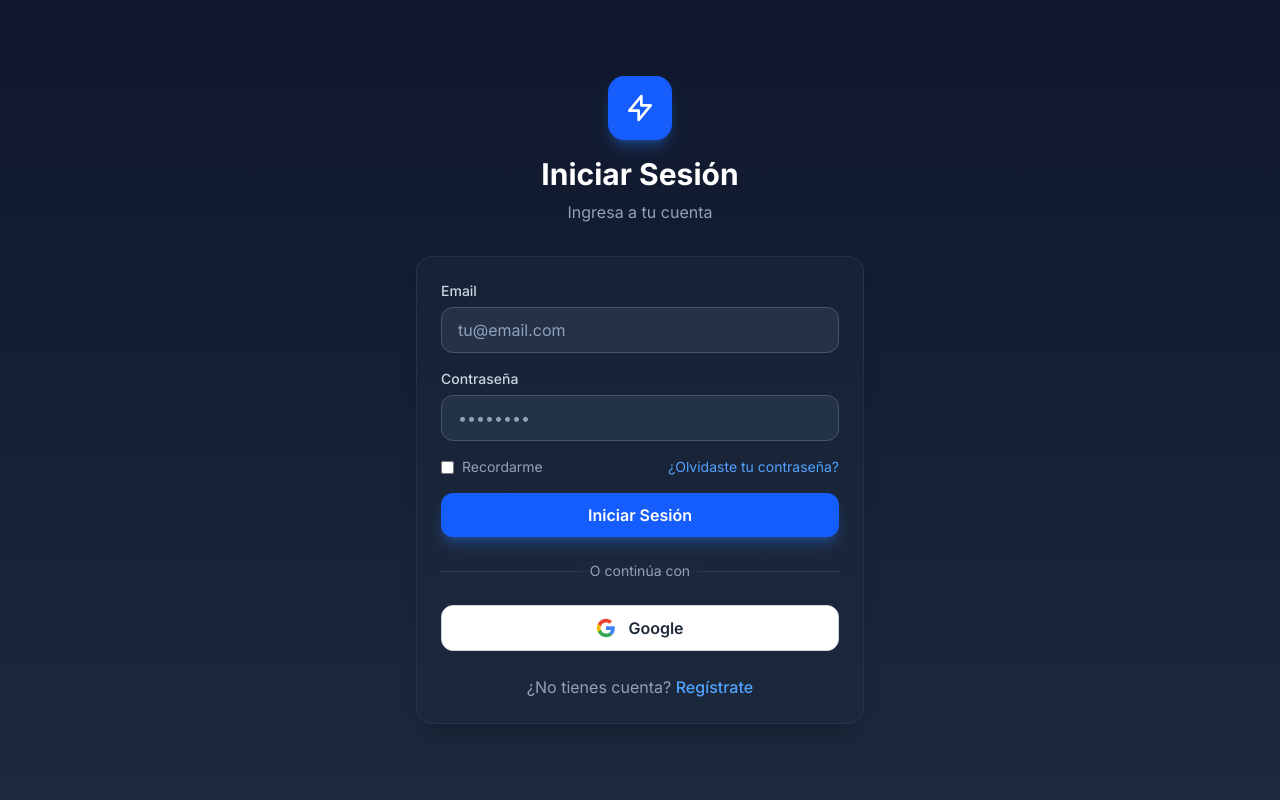
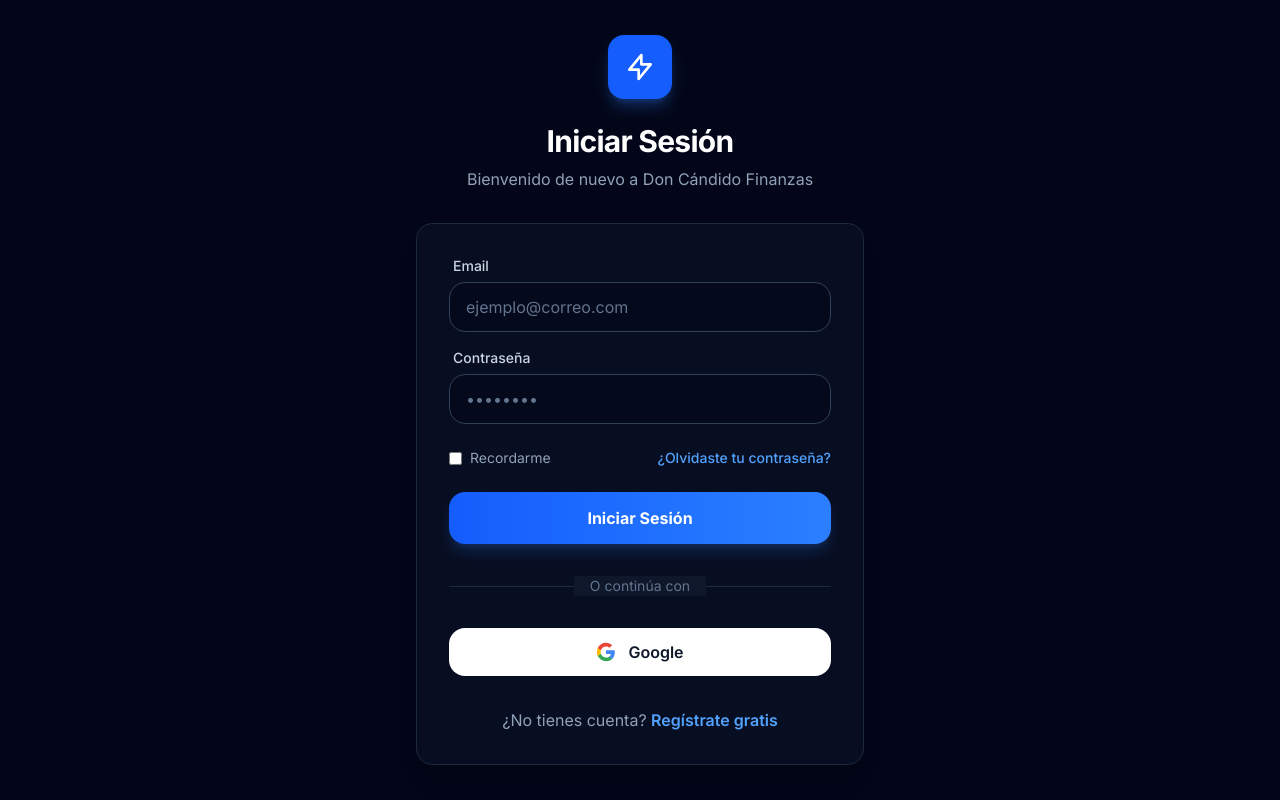
Before and after one commit to Sergiocharata1977/don-candidoia-finanzas, a Next.js app: page /login in a window 1280 px wide. Built offline with nearby package versions, Linux system fonts and the light colour scheme; no server answers.

Commit message:
feat: complete login rewrite with auth cookie fix and premium UI

```diff
--- a/src/app/(auth)/login/page.tsx
+++ b/src/app/(auth)/login/page.tsx
@@ -5,9 +5,7 @@ import Link from 'next/link';
 import { useRouter, useSearchParams } from 'next/navigation';
 import { signIn, signInWithGoogle } from '@/firebase/auth';
 
-import { Suspense } from 'react';
-
-function LoginForm() {
+export default function LoginPage() {
   const router = useRouter();
   const searchParams = useSearchParams();
   const [email, setEmail] = useState('');
@@ -15,7 +13,13 @@ function LoginForm() {
   const [error, setError] = useState('');
   const [loading, setLoading] = useState(false);
 
+  // Use dashboard as default redirect, or the one from params
   const redirectUrl = searchParams.get('redirect') || '/dashboard';
+
+  const setAuthCookie = (uid: string) => {
+    // Set cookie manually to ensure middleware sees it immediately before redirect
+    document.cookie = `auth-token=${uid}; path=/; max-age=604800; SameSite=Lax`;
+  };
 
   const handleSubmit = async (e: React.FormEvent) => {
     e.preventDefault();
@@ -23,21 +27,28 @@ function LoginForm() {
     setLoading(true);
 
     try {
-      await signIn(email, password);
+      const userCredential = await signIn(email, password);
+      // Critical fix: Set cookie immediately before redirecting
+      setAuthCookie(userCredential.user.uid);
+
+      // Small delay to ensure cookie propagation
+      setTimeout(() => {
         router.push(redirectUrl);
-    } catch (error: any) {
-      console.error('Login error:', error);
-      // Detailed error for debugging
-      const errorCode = error?.code || '';
-      const errorMessage = error?.message || 'Error desconocido';
+        router.refresh();
+      }, 100);
+
+    } catch (err: any) {
+      console.error('Login error:', err);
+      const errorCode = err?.code || '';
 
       if (errorCode === 'auth/invalid-credential' || errorCode === 'auth/user-not-found' || errorCode === 'auth/wrong-password') {
         setError('Email o contraseña incorrectos.');
       } else if (errorCode === 'auth/too-many-requests') {
-        setError('Cuenta bloqueada temporalmente por demasiados intentos. Intente más tarde.');
+        setError('Demasiados intentos falidos. Por favor intente más tarde.');
+      } else if (errorCode === 'auth/network-request-failed') {
+        setError('Error de conexión. Verifica tu internet.');
       } else {
-        // Show technical error to help debug
-        setError(`Error al iniciar sesión: ${errorCode} - ${errorMessage}`);
+        setError('Ocurrió un error al iniciar sesión. Inténtalo de nuevo.');
       }
     } finally {
       setLoading(false);
@@ -49,100 +60,83 @@ function LoginForm() {
     setLoading(true);
 
     try {
-      await signInWithGoogle();
+      const result = await signInWithGoogle();
+      setAuthCookie(result.user.uid);
+
+      setTimeout(() => {
         router.push(redirectUrl);
-    } catch (err) {
+        router.refresh();
+      }, 100);
+    } catch (err: any) {
       console.error('Google signin error:', err);
-      setError('Error al iniciar sesión con Google');
+      if (err?.code === 'auth/popup-closed-by-user') {
+        setError('Inicio de sesión cancelado.');
+      } else {
+        setError('Error al iniciar sesión con Google.');
+      }
     } finally {
       setLoading(false);
     }
   };
 
   return (
-    <div className="min-h-screen bg-gradient-to-b from-slate-900 to-slate-800 flex items-center justify-center p-4">
-      <div className="w-full max-w-md">
-        {/* Logo */}
-        <div className="text-center mb-8">
-          <Link
-            href="/"
-            className="inline-flex items-center justify-center w-16 h-16 bg-blue-600 rounded-2xl shadow-lg shadow-blue-500/30"
-          >
-            <svg
-              className="w-8 h-8 text-white"
-              fill="none"
-              stroke="currentColor"
-              viewBox="0 0 24 24"
-            >
-              <path
-                strokeLinecap="round"
-                strokeLinejoin="round"
-                strokeWidth={2}
-                d="M13 10V3L4 14h7v7l9-11h-7z"
-              />
+    <div className="min-h-screen bg-slate-950 flex items-center justify-center p-4">
+      <div className="w-full max-w-md space-y-8">
+        {/* Header */}
+        <div className="text-center">
+          <div className="w-16 h-16 bg-blue-600 rounded-2xl shadow-lg shadow-blue-500/30 flex items-center justify-center mx-auto mb-6 transform hover:scale-105 transition-transform duration-300">
+            <svg className="w-8 h-8 text-white" fill="none" stroke="currentColor" viewBox="0 0 24 24">
+              <path strokeLinecap="round" strokeLinejoin="round" strokeWidth={2} d="M13 10V3L4 14h7v7l9-11h-7z" />
             </svg>
-          </Link>
-          <h1 className="text-3xl font-bold text-white mt-4">Iniciar Sesión</h1>
-          <p className="text-slate-400 mt-2">Ingresa a tu cuenta</p>
+          </div>
+          <h2 className="text-3xl font-bold text-white tracking-tight">Iniciar Sesión</h2>
+          <p className="text-slate-400 mt-2">Bienvenido de nuevo a Don Cándido Finanzas</p>
         </div>
 
-        {/* Form Card */}
-        <div className="bg-slate-800/50 rounded-2xl p-6 border border-slate-700/50 shadow-xl">
+        {/* Card */}
+        <div className="bg-slate-900/50 backdrop-blur-sm p-8 rounded-2xl border border-slate-800 shadow-xl">
           {error && (
-            <div className="mb-4 p-3 bg-red-500/20 border border-red-500/30 rounded-lg text-red-400 text-sm">
-              {error}
+            <div className="mb-6 p-4 bg-red-500/10 border border-red-500/20 rounded-xl flex items-start gap-3 text-red-400 text-sm">
+              <svg className="w-5 h-5 flex-shrink-0 mt-0.5" fill="none" stroke="currentColor" viewBox="0 0 24 24">
+                <path strokeLinecap="round" strokeLinejoin="round" strokeWidth={2} d="M12 8v4m0 4h.01M21 12a9 9 0 11-18 0 9 9 0 0118 0z" />
+              </svg>
+              <span>{error}</span>
             </div>
           )}
 
-          <form onSubmit={handleSubmit} className="space-y-4">
+          <form onSubmit={handleSubmit} className="space-y-6">
+            <div className="space-y-4">
               <div>
-              <label
-                htmlFor="email"
-                className="block text-sm font-medium text-slate-300 mb-1.5"
-              >
-                Email
-              </label>
+                <label className="block text-sm font-medium text-slate-300 mb-1.5 ml-1">Email</label>
                 <input
-                id="email"
                   type="email"
                   value={email}
-                onChange={e => setEmail(e.target.value)}
+                  onChange={(e) => setEmail(e.target.value)}
+                  className="w-full px-4 py-3 bg-slate-950/50 border border-slate-700 rounded-xl text-white placeholder-slate-500 focus:outline-none focus:ring-2 focus:ring-blue-500/50 focus:border-blue-500 transition-all"
+                  placeholder="ejemplo@correo.com"
                   required
-                className="w-full px-4 py-2.5 bg-slate-700/50 border border-slate-600 rounded-lg text-white placeholder-slate-400 focus:outline-none focus:ring-2 focus:ring-blue-500 focus:border-transparent transition-all"
-                placeholder="tu@email.com"
                 />
               </div>
 
               <div>
-              <label
-                htmlFor="password"
-                className="block text-sm font-medium text-slate-300 mb-1.5"
-              >
-                Contraseña
-              </label>
+                <label className="block text-sm font-medium text-slate-300 mb-1.5 ml-1">Contraseña</label>
                 <input
-                id="password"
                   type="password"
                   value={password}
-                onChange={e => setPassword(e.target.value)}
+                  onChange={(e) => setPassword(e.target.value)}
+                  className="w-full px-4 py-3 bg-slate-950/50 border border-slate-700 rounded-xl text-white placeholder-slate-500 focus:outline-none focus:ring-2 focus:ring-blue-500/50 focus:border-blue-500 transition-all"
+                  placeholder="••••••••"
                   required
-                className="w-full px-4 py-2.5 bg-slate-700/50 border border-slate-600 rounded-lg text-white placeholder-slate-400 focus:outline-none focus:ring-2 focus:ring-blue-500 focus:border-transparent transition-all"
-                placeholder="••••••••"
                 />
+              </div>
             </div>
 
             <div className="flex items-center justify-between text-sm">
-              <label className="flex items-center text-slate-400">
-                <input
-                  type="checkbox"
-                  className="mr-2 rounded border-slate-600 bg-slate-700"
-                />
+              <label className="flex items-center text-slate-400 cursor-pointer hover:text-slate-300 transition-colors">
+                <input type="checkbox" className="mr-2 rounded border-slate-700 bg-slate-800 text-blue-600 focus:ring-offset-slate-900" />
                 Recordarme
               </label>
-              <Link
-                href="/forgot-password"
-                className="text-blue-400 hover:text-blue-300"
-              >
+              <Link href="/forgot-password" className="text-blue-400 hover:text-blue-300 font-medium transition-colors">
                 ¿Olvidaste tu contraseña?
               </Link>
             </div>
@@ -150,60 +144,44 @@ function LoginForm() {
             <button
               type="submit"
               disabled={loading}
-              className="w-full py-2.5 bg-blue-600 hover:bg-blue-700 text-white font-semibold rounded-lg shadow-lg shadow-blue-500/30 transition-all disabled:opacity-50 disabled:cursor-not-allowed"
+              className="w-full py-3.5 bg-gradient-to-r from-blue-600 to-blue-500 hover:from-blue-500 hover:to-blue-400 text-white font-bold rounded-xl shadow-lg shadow-blue-500/20 transition-all duration-300 transform hover:-translate-y-0.5 disabled:opacity-50 disabled:cursor-not-allowed disabled:transform-none"
             >
-              {loading ? 'Iniciando sesión...' : 'Iniciar Sesión'}
+              {loading ? (
+                <div className="flex items-center justify-center gap-2">
+                  <div className="w-5 h-5 border-2 border-white/30 border-t-white rounded-full animate-spin"></div>
+                  <span>Iniciando...</span>
+                </div>
+              ) : 'Iniciar Sesión'}
             </button>
           </form>
 
-          {/* Divider */}
-          <div className="relative my-6">
+          <div className="relative my-8">
             <div className="absolute inset-0 flex items-center">
-              <div className="w-full border-t border-slate-700"></div>
+              <div className="w-full border-t border-slate-800"></div>
             </div>
             <div className="relative flex justify-center text-sm">
-              <span className="px-4 bg-slate-800/50 text-slate-400">
-                O continúa con
-              </span>
+              <span className="px-4 bg-slate-900 text-slate-500">O continúa con</span>
             </div>
           </div>
 
-          {/* Google Button */}
           <button
-            type="button"
             onClick={handleGoogleSignIn}
             disabled={loading}
-            className="w-full py-2.5 bg-white hover:bg-gray-100 text-gray-800 font-semibold rounded-lg border border-gray-300 flex items-center justify-center gap-3 transition-all disabled:opacity-50"
+            className="w-full py-3 bg-white hover:bg-slate-50 text-slate-900 font-semibold rounded-xl transition-all duration-300 flex items-center justify-center gap-3 disabled:opacity-50"
           >
             <svg className="w-5 h-5" viewBox="0 0 24 24">
-              <path
-                fill="#4285F4"
-                d="M22.56 12.25c0-.78-.07-1.53-.2-2.25H12v4.26h5.92c-.26 1.37-1.04 2.53-2.21 3.31v2.77h3.57c2.08-1.92 3.28-4.74 3.28-8.09z"
-              />
-              <path
-                fill="#34A853"
-                d="M12 23c2.97 0 5.46-.98 7.28-2.66l-3.57-2.77c-.98.66-2.23 1.06-3.71 1.06-2.86 0-5.29-1.93-6.16-4.53H2.18v2.84C3.99 20.53 7.7 23 12 23z"
-              />
-              <path
-                fill="#FBBC05"
-                d="M5.84 14.09c-.22-.66-.35-1.36-.35-2.09s.13-1.43.35-2.09V7.07H2.18C1.43 8.55 1 10.22 1 12s.43 3.45 1.18 4.93l2.85-2.22.81-.62z"
-              />
-              <path
-                fill="#EA4335"
-                d="M12 5.38c1.62 0 3.06.56 4.21 1.64l3.15-3.15C17.45 2.09 14.97 1 12 1 7.7 1 3.99 3.47 2.18 7.07l3.66 2.84c.87-2.6 3.3-4.53 6.16-4.53z"
-              />
+              <path fill="#4285F4" d="M22.56 12.25c0-.78-.07-1.53-.2-2.25H12v4.26h5.92c-.26 1.37-1.04 2.53-2.21 3.31v2.77h3.57c2.08-1.92 3.28-4.74 3.28-8.09z" />
+              <path fill="#34A853" d="M12 23c2.97 0 5.46-.98 7.28-2.66l-3.57-2.77c-.98.66-2.23 1.06-3.71 1.06-2.86 0-5.29-1.93-6.16-4.53H2.18v2.84C3.99 20.53 7.7 23 12 23z" />
+              <path fill="#FBBC05" d="M5.84 14.09c-.22-.66-.35-1.36-.35-2.09s.13-1.43.35-2.09V7.07H2.18C1.43 8.55 1 10.22 1 12s.43 3.45 1.18 4.93l2.85-2.22.81-.62z" />
+              <path fill="#EA4335" d="M12 5.38c1.62 0 3.06.56 4.21 1.64l3.15-3.15C17.45 2.09 14.97 1 12 1 7.7 1 3.99 3.47 2.18 7.07l3.66 2.84c.87-2.6 3.3-4.53 6.16-4.53z" />
             </svg>
             Google
           </button>
 
-          {/* Register Link */}
-          <p className="text-center text-slate-400 mt-6">
+          <p className="text-center text-slate-400 mt-8">
             ¿No tienes cuenta?{' '}
-            <Link
-              href="/register"
-              className="text-blue-400 hover:text-blue-300 font-medium"
-            >
-              Regístrate
+            <Link href="/register" className="text-blue-400 hover:text-blue-300 font-semibold transition-colors">
+              Regístrate gratis
             </Link>
           </p>
         </div>
@@ -211,11 +189,3 @@ function LoginForm() {
     </div>
   );
 }
-
-export default function LoginPage() {
-  return (
-    <Suspense fallback={<div className="min-h-screen bg-slate-900"></div>}>
-      <LoginForm />
-    </Suspense>
-  );
-}
```
Lines whose indentation alone changed are shown as unchanged.
